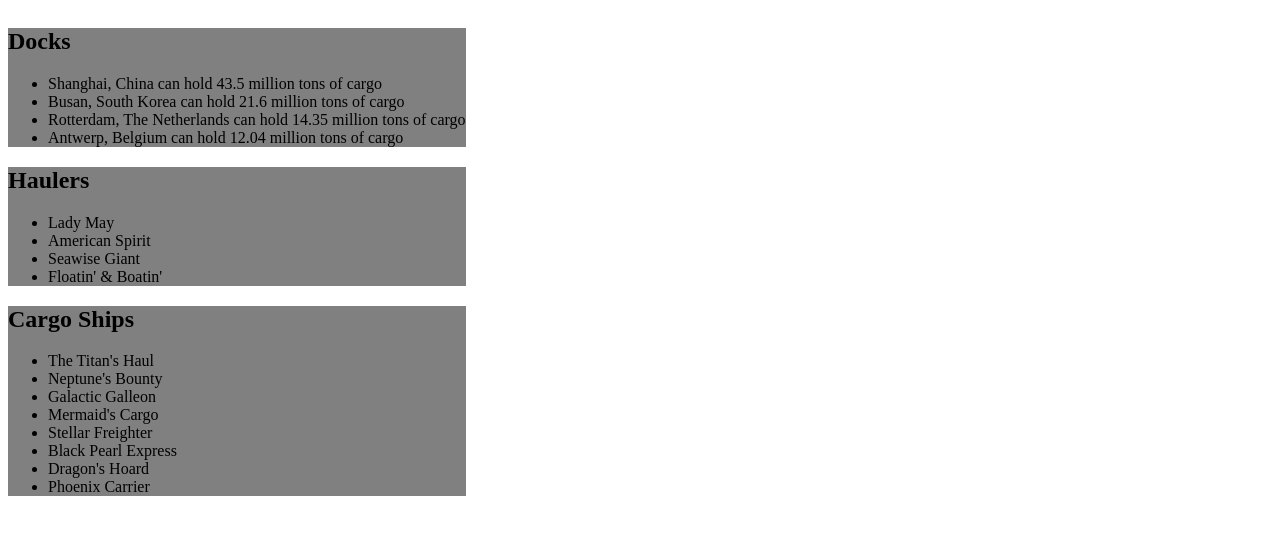
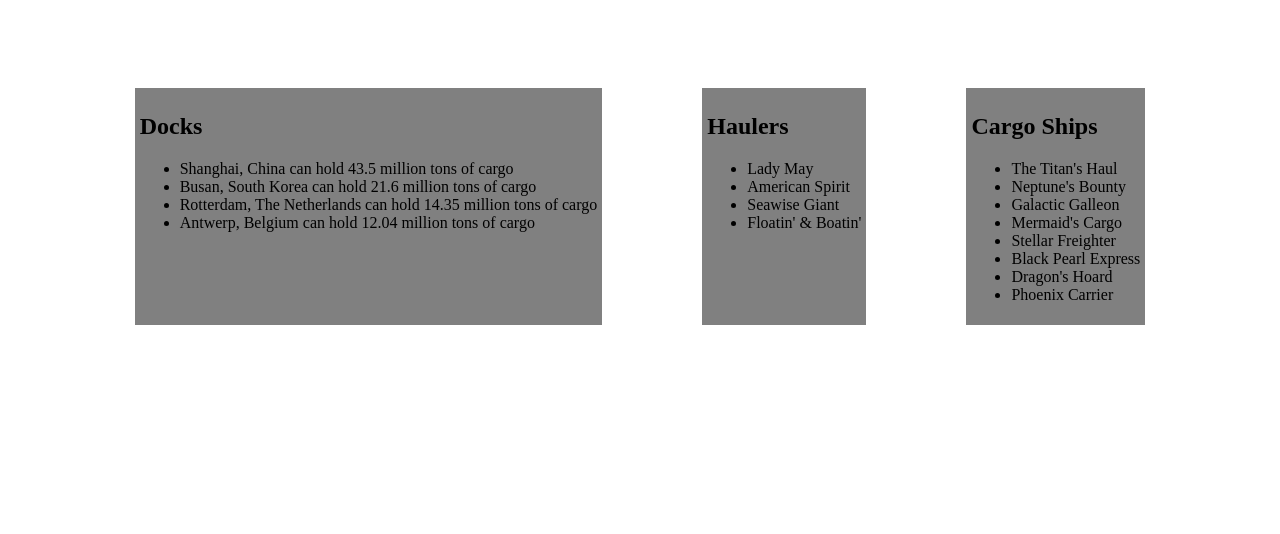
Before and after one commit to Joealb75/shipping-ships, a plain HTML site: page index.html in a window 1280 px wide. Drawn offline with Linux system fonts and the light colour scheme.

Commit message:
Project Complete

```diff
--- a/scripts/docks.js
+++ b/scripts/docks.js
@@ -29,7 +29,7 @@ document.addEventListener(
 
             const dockID = userClicked.dataset.dockid
 
-            let currentHaulerShip = {name: "invalid"}
+            let currentHaulerShip = {name: "nothing"}
 
             let haulerArray = []
 
@@ -37,15 +37,19 @@ document.addEventListener(
 
                 if(parseInt(dockID) === ship.FKDock ){
                     haulerArray.push(ship.name)
-                 } else if(parseInt(dockID) === undefined){
-                    window.alert(`The ${dockLocation} dock is currently unloading nothing `)
+                    haulerArray.sort()
+                 }
+            }
 
-                    break
-                 }
+            if (haulerArray.length > 0){
+                window.alert(`The ${dockLocation} dock is currently unloading ${haulerArray.join(", ")}`)
+            } else {
+                dockLocation = userClicked.dataset.type
+                window.alert(`The ${dockLocation} dock is currently unloading nothing `)
+            }
 
 
 
-            } window.alert(`The ${dockLocation} dock is currently unloading ${haulerArray.join(", ")}`)
 
         }
     }
--- a/scripts/main.js
+++ b/scripts/main.js
@@ -7,7 +7,7 @@ import { cargoList } from "./cargoShips.js";
 const mainContainer = document.querySelector("#container")
 
 const applicationHTML = `
-    <article>
+    <article class = "appHTML">
 
         <section class="dock">
             <h2 class = "head">Docks</h2>
--- a/styles/main.css
+++ b/styles/main.css
@@ -1,5 +1,15 @@
 #container{
     display: flex;
+    flex-wrap: wrap;
+    justify-content: center;
+}
+
+.appHTML{
+    display: flex;
+    flex-wrap: wrap;
+    justify-content: space-between;
+    padding: 30px;
+
 }
 
 .head{
@@ -9,12 +19,18 @@
 
 .dock{
     background-color: grey;
+    margin: 50px;
+    padding: 5px;
 }
 
 .cargo-hauler{
     background-color: grey;
+    margin: 50px;
+    padding: 5px;
 }
 
 .cargoShips{
     background-color: grey;
+    margin: 50px;
+    padding: 5px;
 }
```
